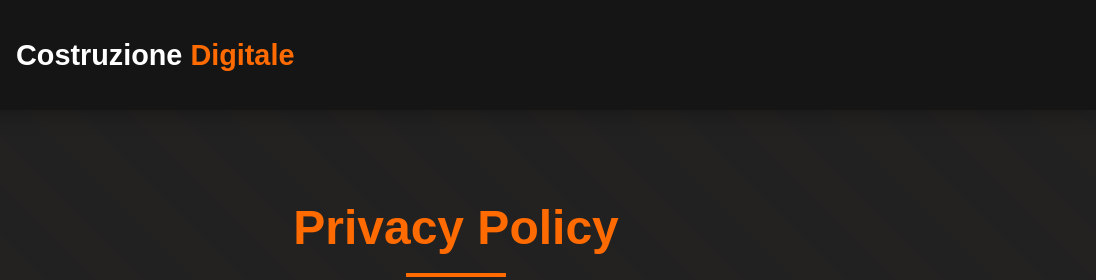
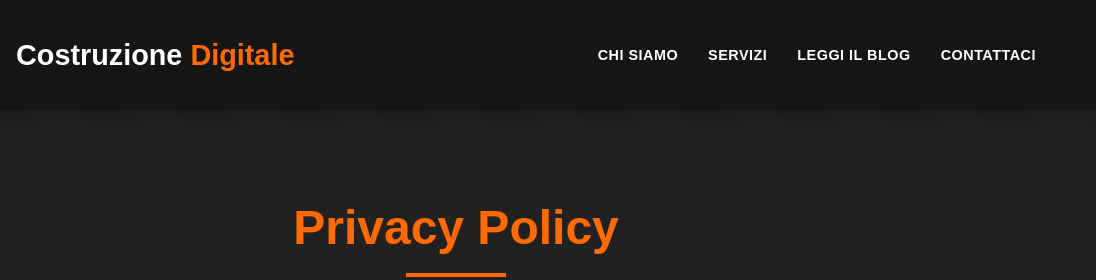
Before and after one commit to gelo6320/cantieredigitale, a website: page www/privacy-policy.html in a window 1280 px wide. Shown: the top 280 px of the page, 184-1280 px from the left. Drawn offline with Linux system fonts and the light colour scheme.

Commit message:
nuovo post

```diff
--- a/www/privacy-policy.html
+++ b/www/privacy-policy.html
@@ -789,6 +789,19 @@
                 <img src="logosito.webp" class="logo-icon" alt="Logo Costruzione Digitale">
                 <div class="logo-text">Costruzione <span>Digitale</span></div>
             </a>
+            <nav>
+                <ul>
+                    <li><a href="/#about-oleg" title="Chi siamo">Chi siamo</a></li>
+                    <li><a href="/#services" title="I nostri servizi di marketing">Servizi</a></li>
+                    <li><a href="/blog" title="leggi il blog della nostra agenzia">Leggi il Blog</a></li>
+                    <li><a href="/contattaci" title="Contattaci per una consulenza">Contattaci</a></li>
+                </ul>
+                <div class="mobile-menu-toggle" id="mobile-menu-toggle">
+                    <svg xmlns="http://www.w3.org/2000/svg" viewBox="0 0 448 512" width="1em" height="1em" fill="currentColor">
+                        <path d="M0 96C0 78.3 14.3 64 32 64l384 0c17.7 0 32 14.3 32 32s-14.3 32-32 32L32 128C14.3 128 0 113.7 0 96zM0 256c0-17.7 14.3-32 32-32l384 0c17.7 0 32 14.3 32 32s-14.3 32-32 32L32 288c-17.7 0-32-14.3-32-32zM448 416c0 17.7-14.3 32-32 32L32 448c-17.7 0-32-14.3-32-32s14.3-32 32-32l384 0c17.7 0 32 14.3 32 32z"/>
+                    </svg>
+                </div>
+            </nav>
         </div>
     </header>
 
```
